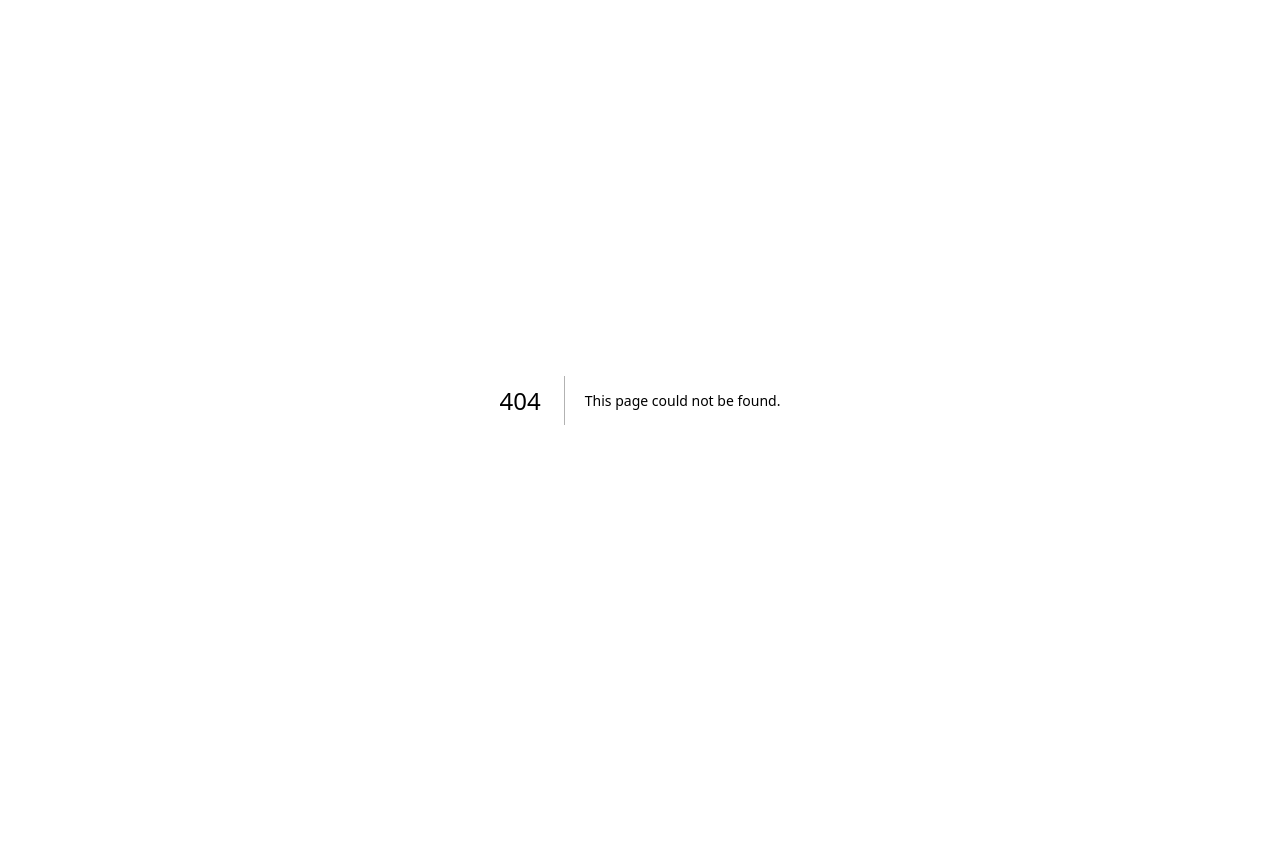
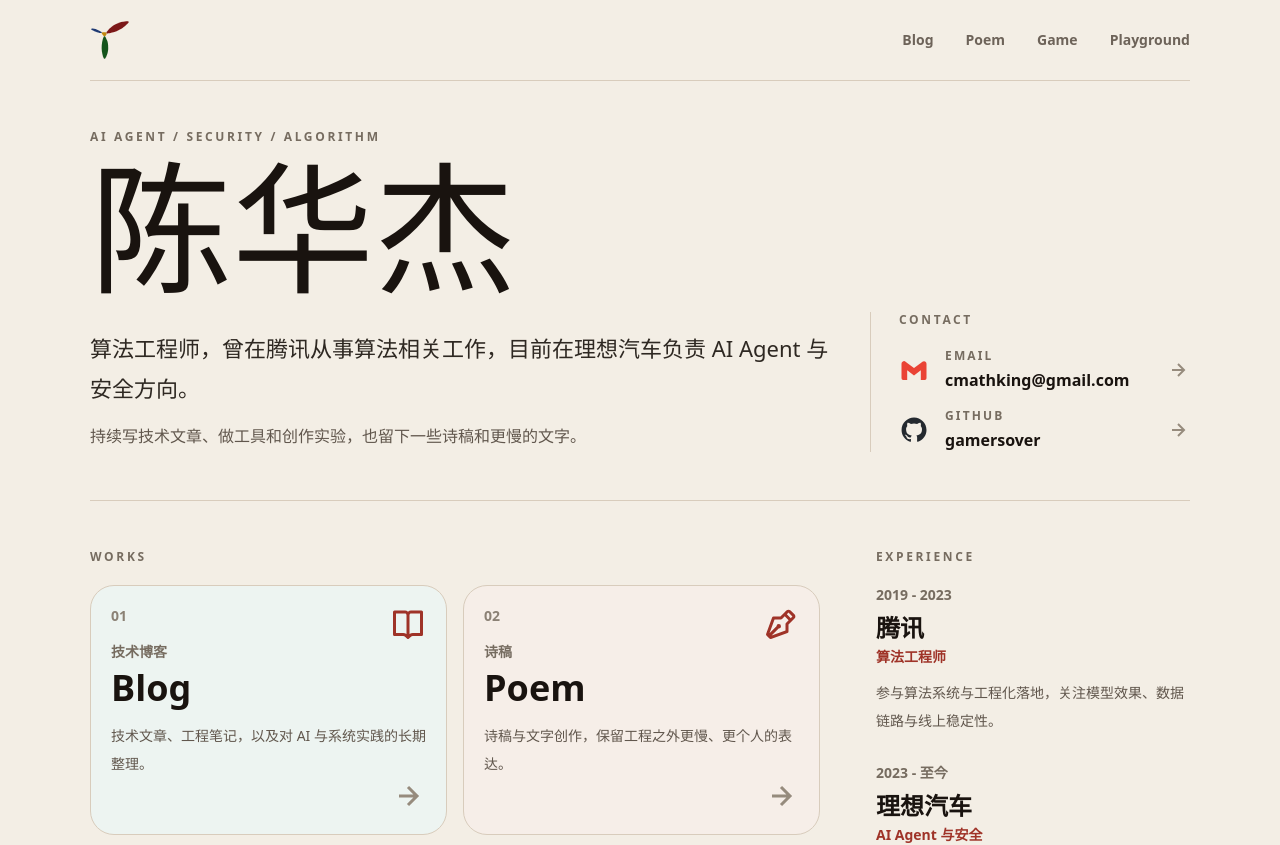
Before and after one commit to gamersover/my-website, a Next.js app: page /new in a window 1280 px wide. Before the commit this address had no page. Shown: the top 845 px of the page. Before the commit the page ends 800 px from the top, so only its background shows below. Built offline with nearby package versions, Linux system fonts and the light colour scheme.

Commit message:
add: 添加new首页

```diff
--- a/app/lixiang/page.tsx
+++ b/app/lixiang/page.tsx
@@ -1,3 +1,12 @@
+import type { Metadata } from "next";
+
+export const metadata: Metadata = {
+  robots: {
+    index: false,
+    follow: false,
+  },
+};
+
 export default function LixiangPage() {
   return (
     <iframe
--- /dev/null
+++ b/app/new/page.tsx
@@ -0,0 +1,252 @@
+import type { Metadata } from "next";
+import Image from "next/image";
+import Link from "next/link";
+import {
+  BiBookOpen,
+  BiCodeAlt,
+  BiGame,
+  BiLogoGithub,
+  BiLogoGmail,
+  BiPen,
+  BiRightArrowAlt,
+} from "react-icons/bi";
+
+export const metadata: Metadata = {
+  title: "陈华杰 | New",
+  robots: {
+    index: false,
+    follow: false,
+  },
+};
+
+const works = [
+  {
+    title: "Blog",
+    label: "技术博客",
+    description: "技术文章、工程笔记，以及对 AI 与系统实践的长期整理。",
+    href: "https://blog.caoqinping.com",
+    icon: BiBookOpen,
+    tone: "bg-[#edf4f1]",
+    external: true,
+  },
+  {
+    title: "Poem",
+    label: "诗稿",
+    description: "诗稿与文字创作，保留工程之外更慢、更个人的表达。",
+    href: "/poem",
+    icon: BiPen,
+    tone: "bg-[#f6eee8]",
+    external: false,
+  },
+  {
+    title: "Game",
+    label: "纸牌游戏",
+    description: "可玩的网页实验，用规则、交互和反馈做轻量创作。",
+    href: "https://game.caoqinping.com",
+    icon: BiGame,
+    tone: "bg-[#eef3e9]",
+    external: true,
+  },
+  {
+    title: "Playground",
+    label: "LLM 游乐场",
+    description: "工具、原型和想法试验场，快速验证一些有趣的问题。",
+    href: "https://playground.caoqinping.com",
+    icon: BiCodeAlt,
+    tone: "bg-[#f5efd9]",
+    external: true,
+  },
+];
+
+const contacts = [
+  {
+    label: "Email",
+    value: "cmathking@gmail.com",
+    href: "mailto:cmathking@gmail.com",
+    icon: BiLogoGmail,
+    color: "text-[#ea4335]",
+  },
+  {
+    label: "GitHub",
+    value: "gamersover",
+    href: "https://github.com/gamersover",
+    icon: BiLogoGithub,
+    color: "text-[#24292f]",
+  },
+];
+
+const experiences = [
+  {
+    period: "2019 - 2023",
+    company: "腾讯",
+    role: "算法工程师",
+    description: "参与算法系统与工程化落地，关注模型效果、数据链路与线上稳定性。",
+  },
+  {
+    period: "2023 - 至今",
+    company: "理想汽车",
+    role: "AI Agent 与安全",
+    description: "围绕 AI Agent 的能力边界、系统安全与产品化应用展开工程实践。",
+  },
+];
+
+const labelClass =
+  "text-xs font-semibold uppercase tracking-[0.22em] text-[#766c60]";
+
+export default function NewHomePage() {
+  return (
+    <main className="min-h-screen bg-[#f3eee5] text-[#19130f]">
+      <div className="mx-auto w-full max-w-[1180px] px-5 sm:px-8 lg:px-10">
+        <header className="flex items-center justify-between border-b border-[#d8ccbc] py-5">
+          <Link href="/" aria-label="返回旧首页">
+            <Image
+              src="/logo.svg"
+              alt=""
+              width={42}
+              height={42}
+              className="h-10 w-10"
+              priority
+            />
+          </Link>
+
+          <nav aria-label="主要页面" className="hidden items-center gap-8 md:flex">
+            {works.map((item) => (
+              <a
+                key={item.title}
+                href={item.href}
+                target={item.external ? "_blank" : undefined}
+                rel={item.external ? "noreferrer" : undefined}
+                className="text-sm font-semibold text-[#6d6359] transition hover:text-[#9f3328]"
+              >
+                {item.title}
+              </a>
+            ))}
+          </nav>
+        </header>
+
+        <section className="grid gap-8 border-b border-[#d8ccbc] py-10 lg:grid-cols-[minmax(0,1fr)_320px] lg:items-end lg:py-12">
+          <div>
+            <p className={labelClass}>AI Agent / Security / Algorithm</p>
+            <h1
+              className="mt-6 text-[78px] font-normal leading-[0.92] tracking-normal sm:text-[124px] lg:text-[142px]"
+              style={{
+                fontFamily:
+                  "'Songti SC', 'STSong', 'Noto Serif SC', 'Source Han Serif SC', serif",
+              }}
+            >
+              陈华杰
+            </h1>
+            <p className="mt-7 max-w-3xl text-[22px] font-medium leading-10 text-[#2e2822]">
+              算法工程师，曾在腾讯从事算法相关工作，目前在理想汽车负责 AI Agent 与安全方向。
+            </p>
+            <p className="mt-3 max-w-2xl text-base leading-8 text-[#61574d]">
+              持续写技术文章、做工具和创作实验，也留下一些诗稿和更慢的文字。
+            </p>
+          </div>
+
+          <aside className="border-t border-[#d8ccbc] pt-5 lg:border-l lg:border-t-0 lg:pl-7 lg:pt-0">
+            <h2 className={labelClass}>Contact</h2>
+            <div className="mt-5 grid gap-4">
+              {contacts.map((item) => {
+                const Icon = item.icon;
+
+                return (
+                  <a
+                    key={item.label}
+                    href={item.href}
+                    className="group flex items-center gap-4"
+                  >
+                    <Icon className={`text-3xl ${item.color}`} />
+                    <div className="min-w-0 flex-1">
+                      <p className="text-xs font-semibold uppercase tracking-[0.18em] text-[#766c60]">
+                        {item.label}
+                      </p>
+                      <p className="mt-1 break-all text-base font-semibold">
+                        {item.value}
+                      </p>
+                    </div>
+                    <BiRightArrowAlt className="text-2xl text-[#968b7d] transition group-hover:translate-x-1 group-hover:text-[#9f3328]" />
+                  </a>
+                );
+              })}
+            </div>
+          </aside>
+        </section>
+
+        <section className="grid gap-10 py-10 lg:grid-cols-[minmax(0,1fr)_330px] lg:py-12">
+          <section aria-labelledby="works-heading">
+            <h2 id="works-heading" className={`${labelClass} mb-5`}>
+              Works
+            </h2>
+
+            <nav aria-label="页面入口" className="grid gap-4 sm:grid-cols-2">
+              {works.map((item, index) => {
+                const Icon = item.icon;
+
+                return (
+                  <a
+                    key={item.title}
+                    href={item.href}
+                    target={item.external ? "_blank" : undefined}
+                    rel={item.external ? "noreferrer" : undefined}
+                    className={`group relative flex min-h-[220px] overflow-hidden rounded-3xl border border-[#d8ccbc] p-5 transition duration-300 hover:-translate-y-1 hover:border-[#9f3328]/40 hover:bg-[#fffaf2] hover:shadow-[0_18px_45px_rgba(49,36,25,0.10)] ${item.tone}`}
+                  >
+                    <div className="relative z-10 flex min-h-full w-full flex-col justify-between">
+                      <div className="flex items-start justify-between gap-4">
+                        <span className="text-sm font-semibold text-[#8b8175]">
+                          0{index + 1}
+                        </span>
+                        <Icon className="text-4xl text-[#9f3328]" />
+                      </div>
+
+                      <div>
+                        <p className="text-sm font-semibold text-[#766c60]">
+                          {item.label}
+                        </p>
+                        <h3 className="mt-2 text-4xl font-semibold leading-none">
+                          {item.title}
+                        </h3>
+                        <p className="mt-4 text-sm leading-7 text-[#61574d]">
+                          {item.description}
+                        </p>
+                      </div>
+
+                      <div className="flex justify-end">
+                        <BiRightArrowAlt className="text-4xl text-[#968b7d] transition group-hover:translate-x-1 group-hover:text-[#9f3328]" />
+                      </div>
+                    </div>
+                  </a>
+                );
+              })}
+            </nav>
+          </section>
+
+          <section aria-labelledby="experience-heading" className="lg:pl-4">
+            <h2 id="experience-heading" className={`${labelClass} mb-5`}>
+              Experience
+            </h2>
+
+            <div className="grid gap-7">
+              {experiences.map((item) => (
+                <article key={item.company}>
+                  <p className="text-sm font-semibold text-[#766c60]">
+                    {item.period}
+                  </p>
+                  <h3 className="mt-2 text-2xl font-semibold leading-tight">
+                    {item.company}
+                  </h3>
+                  <p className="mt-1 text-sm font-semibold text-[#9f3328]">
+                    {item.role}
+                  </p>
+                  <p className="mt-3 text-sm leading-7 text-[#61574d]">
+                    {item.description}
+                  </p>
+                </article>
+              ))}
+            </div>
+          </section>
+        </section>
+      </div>
+    </main>
+  );
+}
```
